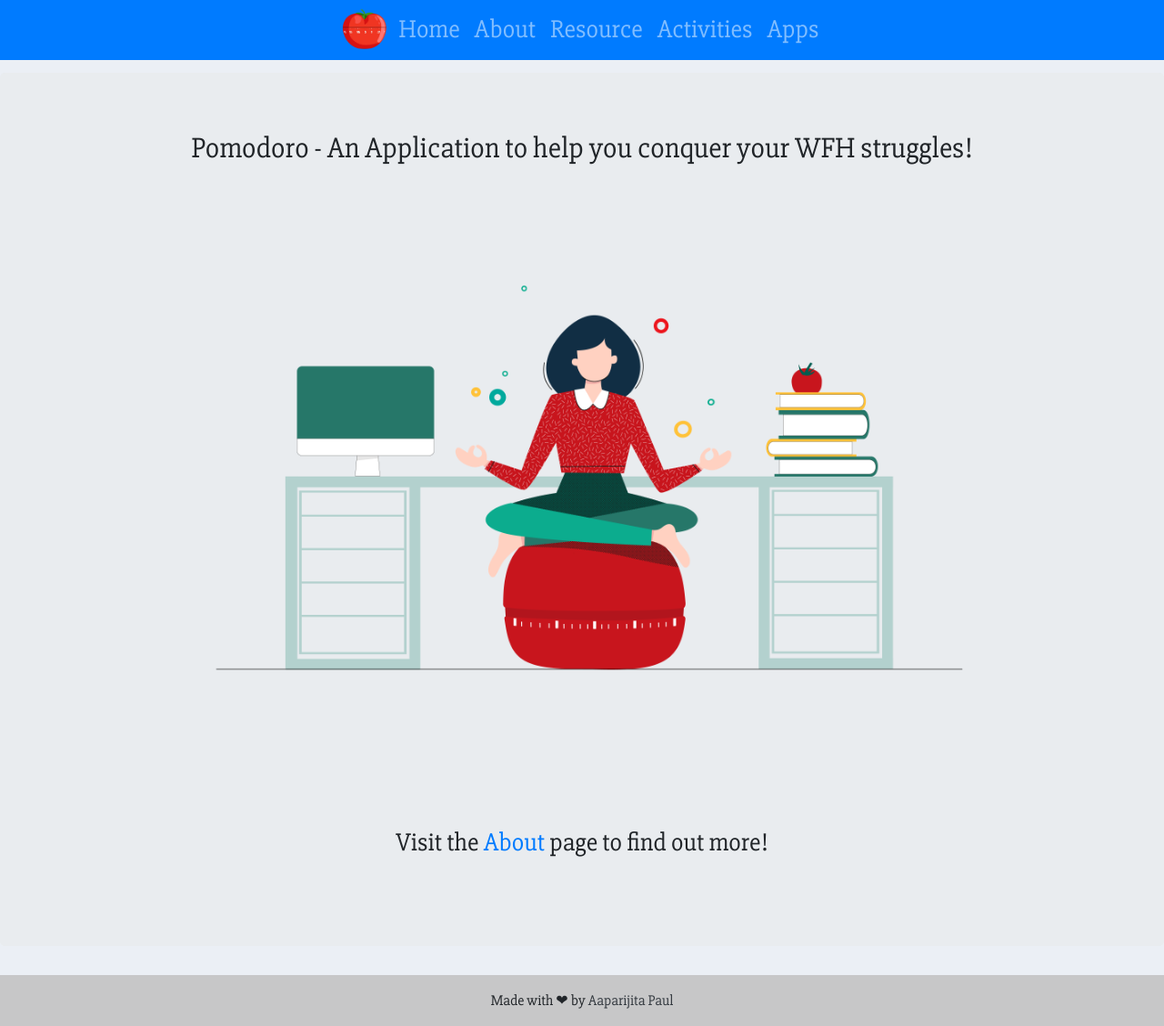
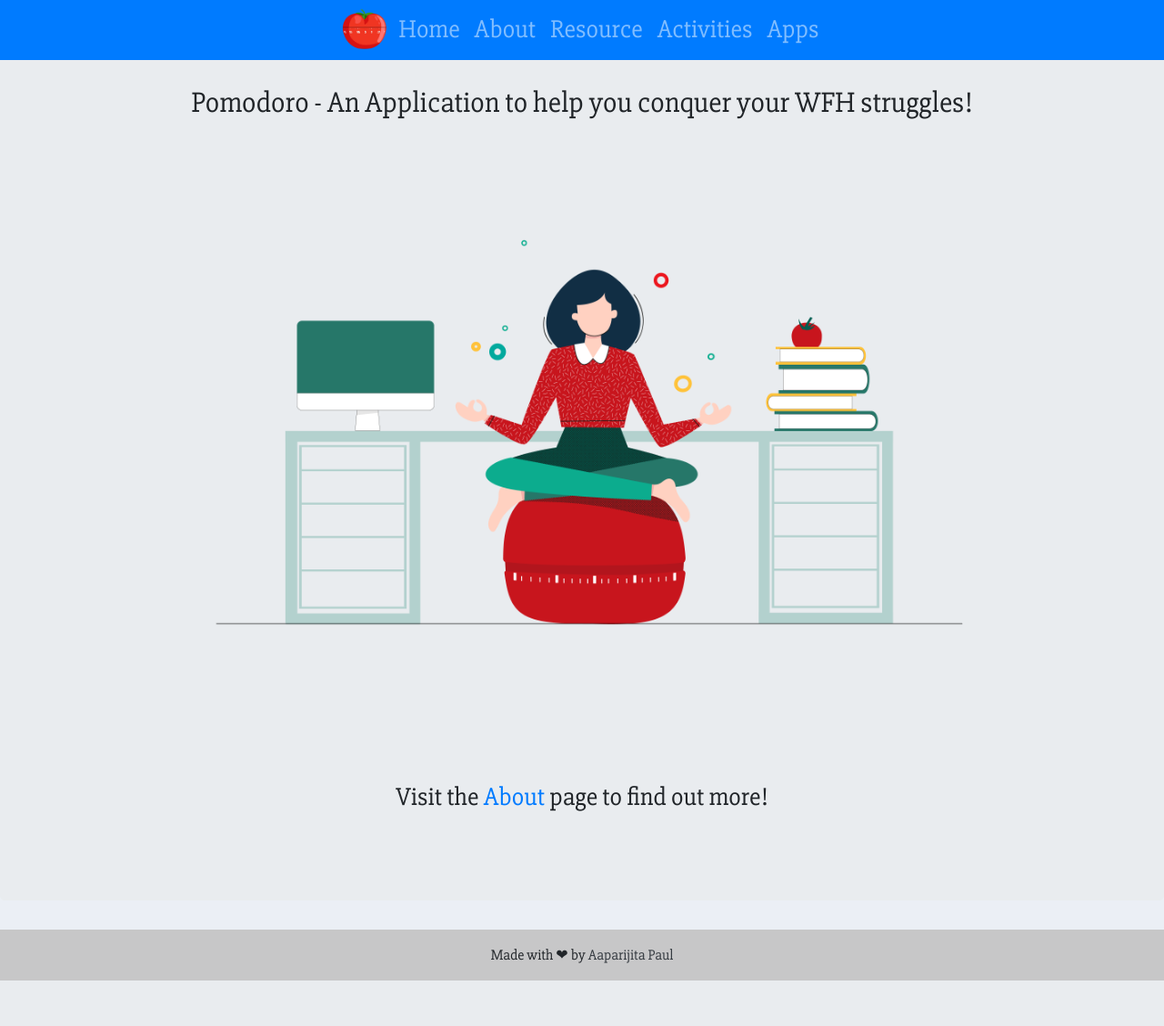
Before and after one commit to Tuntai/heroku-deploy-pomodoro, a Flask app: page / in a window 1280 px wide. Shown: the whole page at 91% size. After the commit the page ends 1078 px from the top, so only its background shows below. Run offline with Flask 2, Linux system fonts and the light colour scheme; some libraries are stand-ins or nearby versions.

Commit message:
Update main.css

```diff
--- a/app/static/styles/main.css
+++ b/app/static/styles/main.css
@@ -1,7 +1,7 @@
 #logo{
 }
 body{
-  margin-top: 80px;
+  margin-top: 30px;
   background-color: #ebeff5;
   font-family: 'Slabo 27px', serif;
 
```
